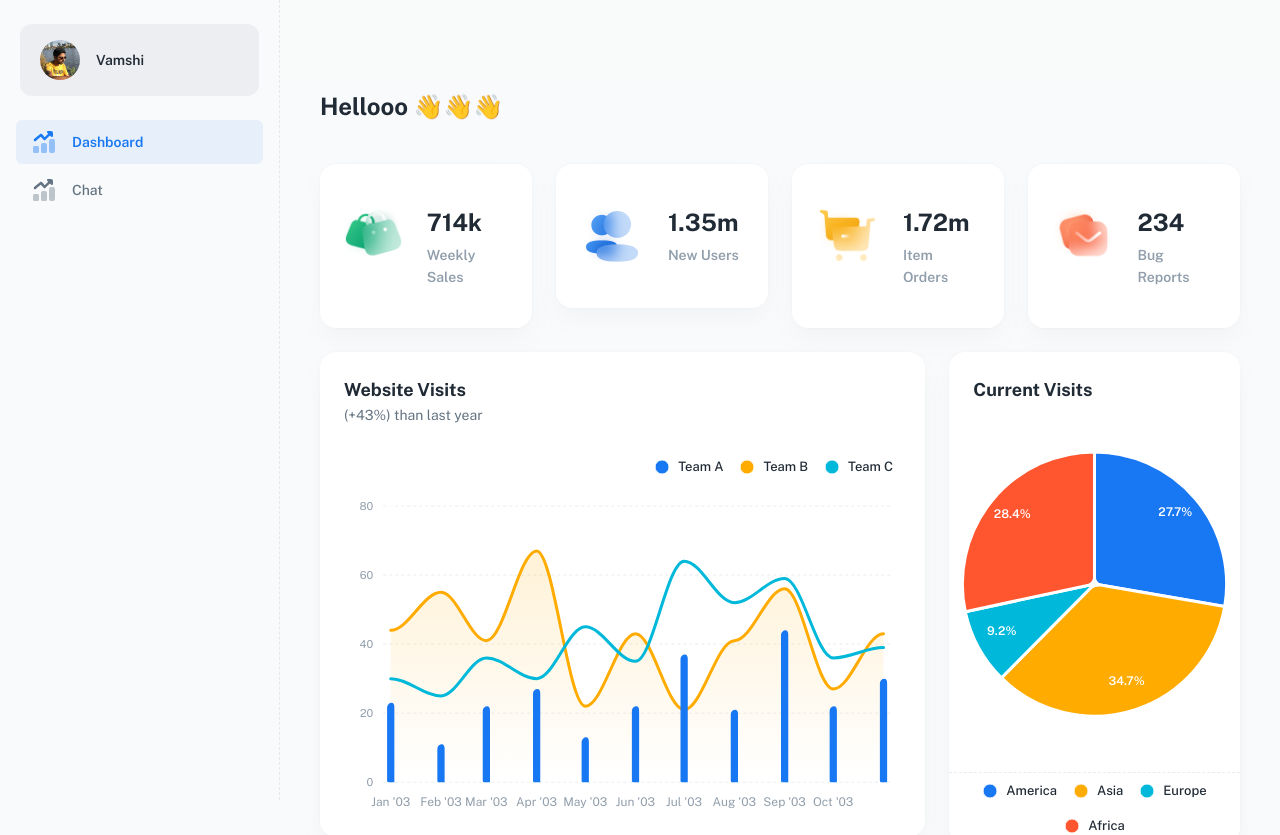
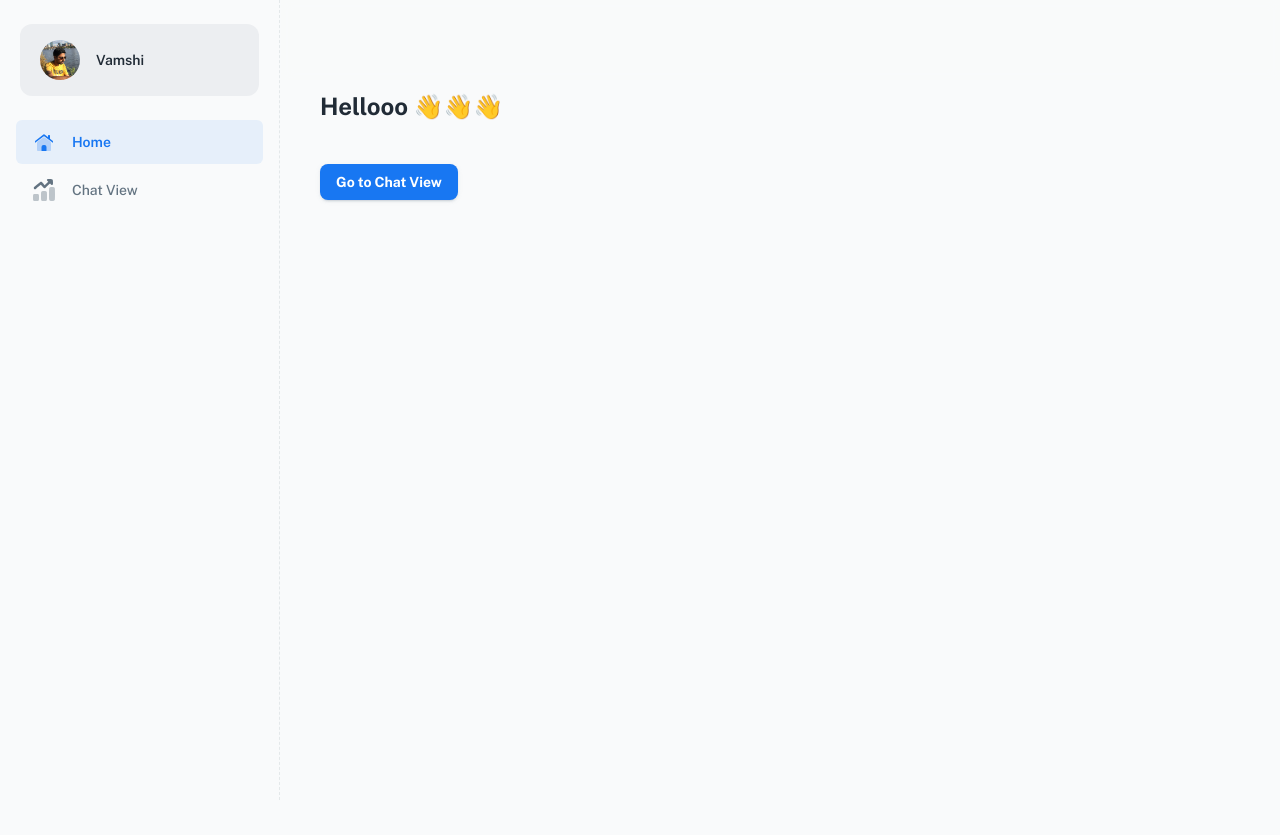
Before and after one commit to ShanmukhaSahiti/hellooo, a React (Vite) app: page / in a window 1280 px wide. Shown: the top 835 px of the page. After the commit the page ends 800 px from the top, so only its background shows below. Built offline with nearby package versions, Linux system fonts and the light colour scheme.

Commit message:
more cleanup of the home pages

```diff
--- a/src/layouts/dashboard/config-navigation.jsx
+++ b/src/layouts/dashboard/config-navigation.jsx
@@ -8,12 +8,12 @@ const icon = (name) => (
 
 const navConfig = [
   {
-    title: 'dashboard',
+    title: 'Home',
     path: '/',
-    icon: icon('ic_analytics'),
+    icon: icon('ic_home'),
   },
   {
-    title: 'chat',
+    title: 'chat View',
     path: '/chat-view',
     icon: icon('ic_analytics'),
   },
--- a/src/pages/app.jsx
+++ b/src/pages/app.jsx
@@ -1,6 +1,6 @@
 import { Helmet } from 'react-helmet-async';
 
-import { AppView } from 'src/sections/overview/view';
+import { HomeView } from 'src/sections/home/view';
 
 // ----------------------------------------------------------------------
 
@@ -8,10 +8,10 @@ export default function AppPage() {
   return (
     <>
       <Helmet>
-        <title> Dashboard | Minimal UI </title>
+        <title> Hellooo </title>
       </Helmet>
 
-      <AppView />
+      <HomeView />
     </>
   );
 }
--- a/src/pages/chat-view.jsx
+++ b/src/pages/chat-view.jsx
@@ -8,7 +8,7 @@ export default function AppPage() {
   return (
     <>
       <Helmet>
-        <title> Dashboard | Minimal UI </title>
+        <title> Hellooo </title>
       </Helmet>
 
       <ChatView />
--- /dev/null
+++ b/src/sections/home/view/home-view.jsx
@@ -0,0 +1,20 @@
+import { Link } from 'react-router-dom';
+
+import { Button } from '@mui/material';
+import Container from '@mui/material/Container';
+import Typography from '@mui/material/Typography';
+
+// ----------------------------------------------------------------------
+
+export default function HomeView() {
+  return (
+    <Container maxWidth="xl">
+      <Typography variant="h4" sx={{ mb: 5 }}>
+        Hellooo 👋👋👋
+      </Typography>
+      <Button component={Link} to="/chat-view" variant="contained" color="primary">
+        Go to Chat View
+      </Button>
+    </Container>
+  );
+}
--- /dev/null
+++ b/src/sections/home/view/index.js
@@ -0,0 +1 @@
+export { default as HomeView } from './home-view';
```
Also changed, not shown: public/assets/icons/navbar/ic_home.svg (added).
